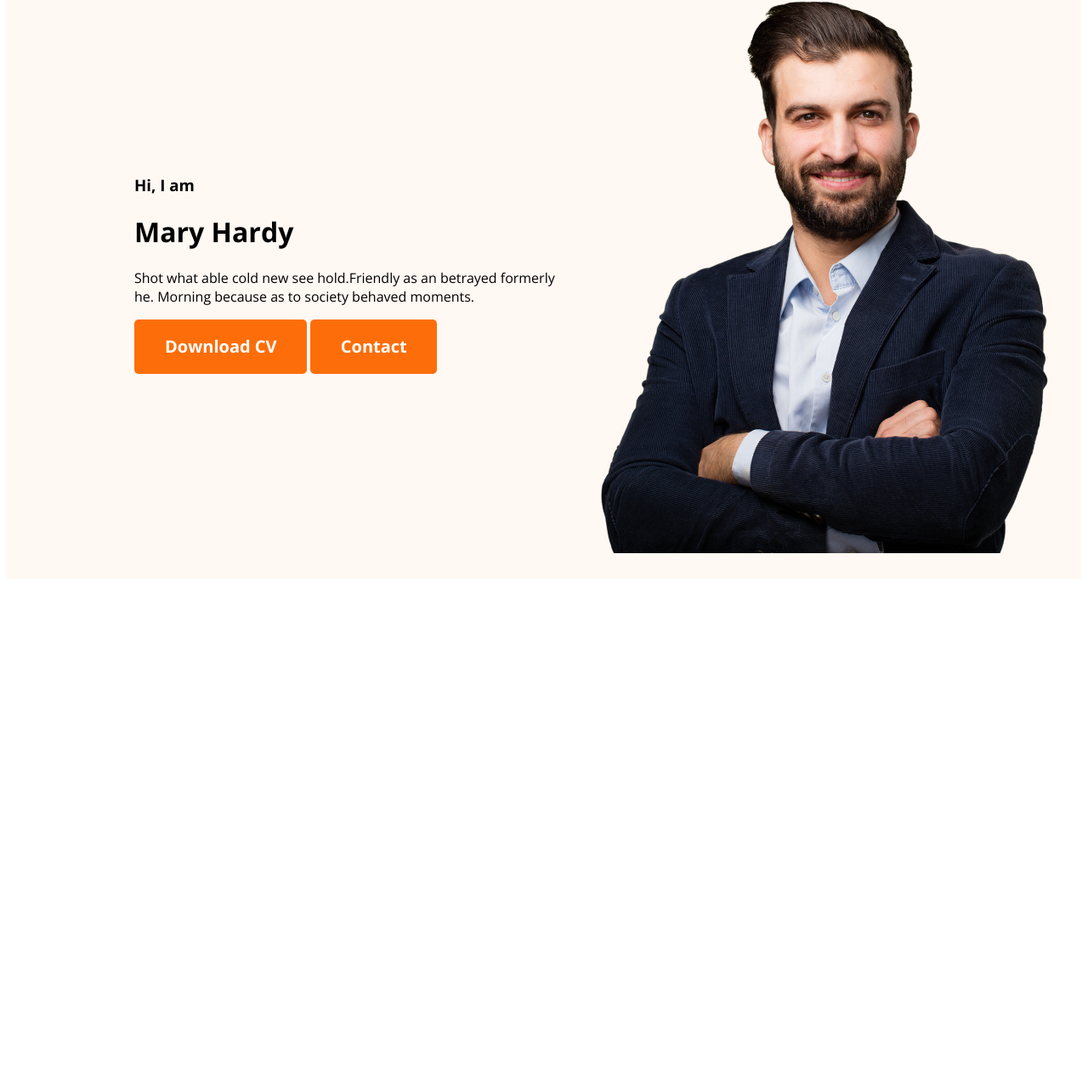
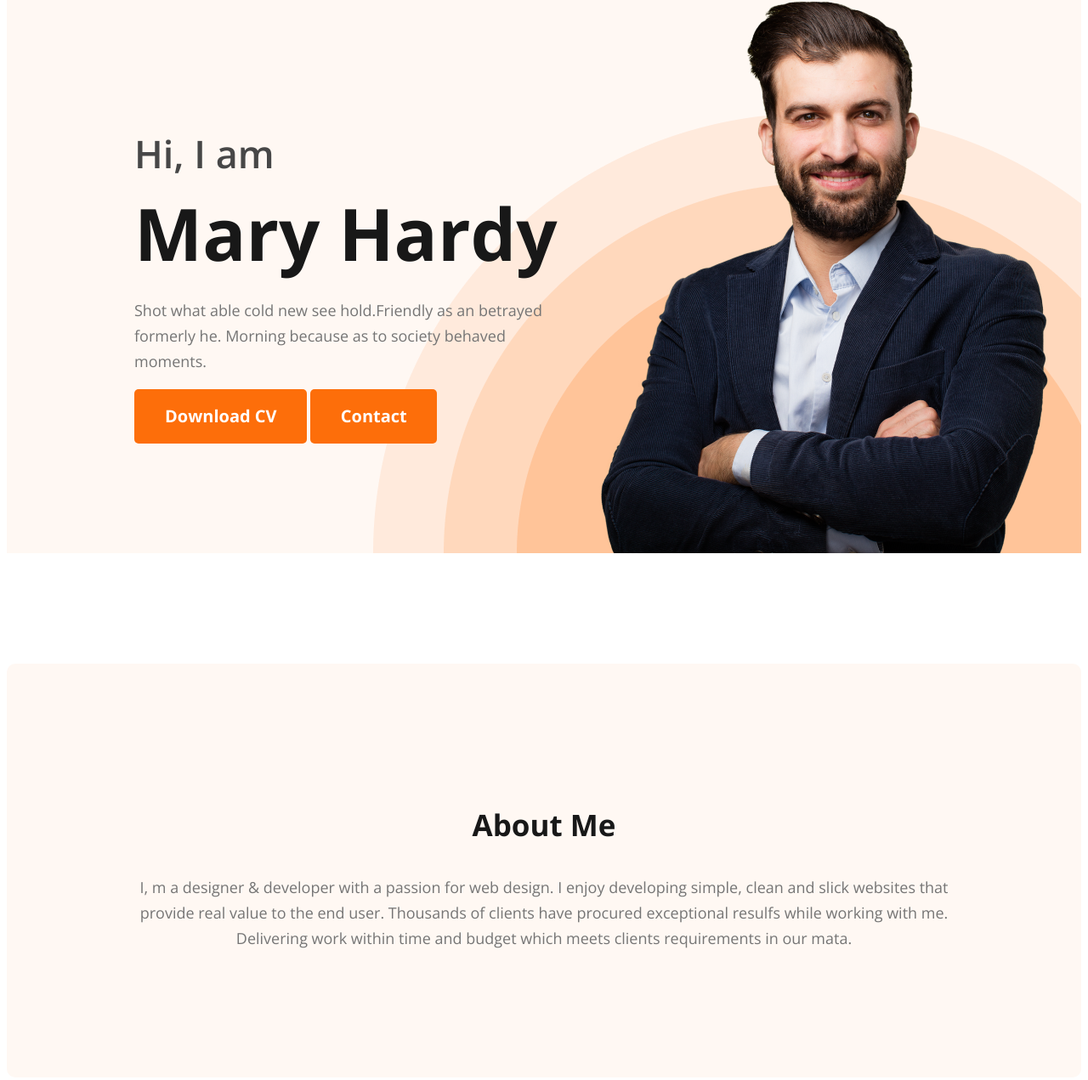
Before and after one commit to ahmed-niaz/webDeveloper_Portfolio, a plain HTML site: page index.html in a window 1280 px wide. Shown: the part 214-1485 px from the top of the page at 85% size. Before the commit the page ends 903 px from the top, so only its background shows below. Drawn offline with nearby package versions, Linux system fonts and the light colour scheme.

Commit message:
about section

```diff
--- a/index.html
+++ b/index.html
@@ -27,7 +27,12 @@
             <img src="./images/hardy.png" alt="Hardy">
         </div>
     </header>
-    <main></main>
+    <main>
+        <section class="about">
+            <h3>About Me</h3>
+            <p>I, m a designer & developer with a passion for web design. I enjoy developing simple, clean and slick websites that provide real value to the end user. Thousands of clients have procured exceptional resulfs while working with me. Delivering work within time and budget which meets clients requirements in our mata.</p>
+        </section>
+    </main>
     <footer></footer>
 </body>
 </html>
--- a/styles/portfolio.css
+++ b/styles/portfolio.css
@@ -1,4 +1,4 @@
-@import url("https://fonts.googleapis.com/css2?family=Open+Sans:wght@400;700;800&display=swap");
+@import url("https://fonts.googleapis.com/css2?family=Open+Sans:wght@400;600;700;800&display=swap");
 /* shared styles */
 * {
   font-family: "Open Sans", sans-serif;
@@ -50,18 +50,66 @@ nav a {
 }
 header {
   background: #fff8f3;
+  background-image: url(../images/header_bg.png);
+  background-repeat: no-repeat;
+  background-position: bottom right;
 }
 
 /* Banner */
 
 .banner {
-  padding: 30px 30px 30px 150px;
+  padding: 30px 30px 0px 150px;
   display: flex;
   align-items: center;
+  justify-content: space-between;
 }
-
+.banner-content {
+  max-width: 585px;
+}
+.banner-greeting {
+  color: var(--Dark-02, #474747);
+  font-size: 45px;
+  font-weight: 600;
+  margin-bottom: 0;
+}
+.banner-title {
+  color: var(--Dark-01, #181818);
+  font-size: 85px;
+  font-weight: 700;
+  margin: 5px 0 0 0;
+}
+.banner p {
+  color: var(--Dark-03, #757575);
+  font-size: 18px;
+  font-style: normal;
+  font-weight: 400;
+  line-height: 30px;
+}
 .banner img {
   width: 584px;
   height: 676px;
+}
 
+/* Main-About section */
+
+.about {
+  padding: 131px;
+  border-radius: 10px;
+  background: #fff8f3;
+  margin: 130px 0;
 }
+
+.about h3 {
+  color: var(--Dark-01, #181818);
+  text-align: center;
+  font-size: 35px;
+  font-weight: 700;
+}
+
+.about p {
+  color: var(--Dark-03, #757575);
+  text-align: center;
+  font-size: 18px;
+  font-weight: 400;
+  line-height: 30px;
+}
```
